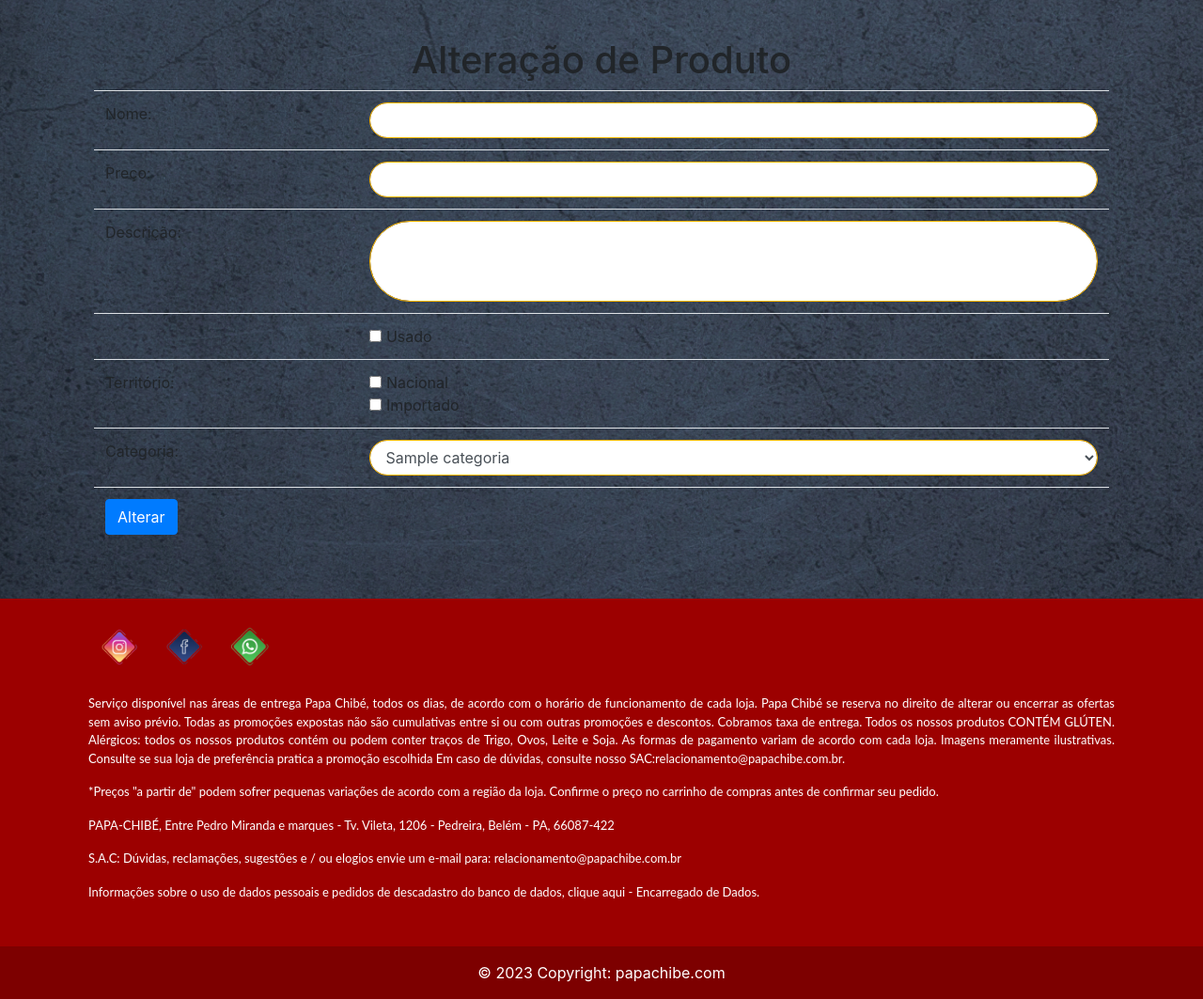
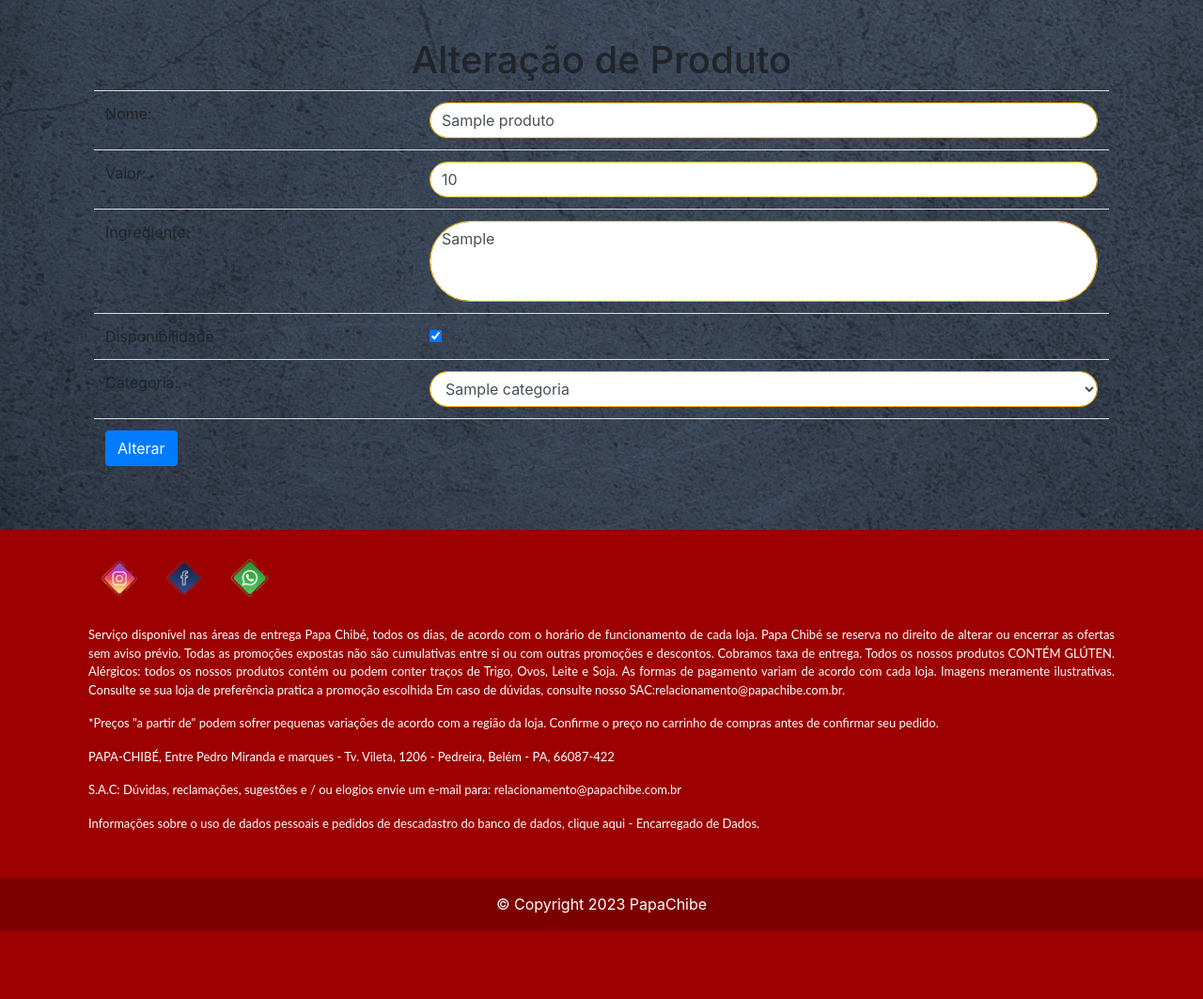
Before and after one commit to 4lexandre4raujo/Papa-Chibe-Sistema-Web, a PHP site: page /produtoAlteraFormulario.php?cdproduto=1 in a window 1280 px wide. Shown: the part 122-1185 px from the top of the page at 94% size. After the commit the page ends 1112 px from the top, so only its background shows below. Run offline with PHP 8.4, Linux system fonts and the light colour scheme; tables that the repository leaves empty hold one stand-in row (values such as "Sample post"); data that the repository does not hold is empty.

Commit message:
Cadastrando e removendo produto da lista, alteração de alguns arquivos.

```diff
--- a/adicionaProduto.php
+++ b/adicionaProduto.php
@@ -12,12 +12,12 @@ $ingrediente = $_POST["ingrediente"];
 $categoriaid = $_POST["categoriaid"];
 
 if(array_key_exists('disponibilidade', $_POST)) {
-	$usado = "true";
+	$disponibilidade = "true";
 } else {
-	$usado = "false";
+	$disponibilidade = "false";
 }
 
-if(insereProduto($conexao, $nome, $ingrediente, $valor, $categoriaid, $disponibilidade)) {
+if(insereProduto($conexao, $nome, $valor, $ingrediente, $disponibilidade, $categoriaid)) {
 ?>
 
 	<p class="text-success">
--- a/bancoProduto.php
+++ b/bancoProduto.php
@@ -1,8 +1,8 @@
 <?php
 
 //Função para inserir produto
-function insereProduto($conexao, $nome, $ingrediente, $valor, $categoriaid, $disponibilidade) {
-	$query = "insert into tb_produto (nome, ingrediente, valor, categoriaid, disponibilidade) values ('{$nome}', '{$ingrediente}', {$valor}, {$categoriaid}, {$disponibilidade})";
+function insereProduto($conexao, $nome, $valor, $ingrediente, $disponibilidade, $categoriaid) {
+	$query = "insert into tb_produto (nome, valor, ingrediente, disponibilidade, categoriaid) values ('{$nome}', {$valor}, '{$ingrediente}', {$disponibilidade}, {$categoriaid})";
 
 	return mysqli_query($conexao, $query);
 }
@@ -11,7 +11,7 @@ function insereProduto($conexao, $nome, $ingrediente, $valor, $categoriaid, $dis
 //Função para listar produtos
 function listaProdutos($conexao) {
 	$produtos = array();
-	$query = "select p.*, c.nome as nome_categoria from tb_produto as p join tb_categoria as c on c.cdcategoria = p.cdproduto order by c.nome;";
+	$query = "select cdproduto, nome, valor from tb_produto;";
 	$result = mysqli_query($conexao, $query);
 
 	while($produto = mysqli_fetch_assoc($result)) {
@@ -23,14 +23,14 @@ function listaProdutos($conexao) {
 
 
 //Função para excluir o produto
-function removeProduto($conexao, $id) {
-	$query = "delete from tb_produto where id={$id}";
+function removeProduto($conexao, $cdproduto) {
+	$query = "delete from tb_produto where cdproduto={$cdproduto}";
 	return mysqli_query($conexao, $query);
 }
 
 //Função para buscar um produto
-function buscaProduto($conexao, $id) {
-	$query = "select * from tb_produto where id={$id}";
+function buscaProduto($conexao, $cdproduto) {
+	$query = "select * from tb_produto where cdproduto={$cdproduto}";
 	$resultado = mysqli_query($conexao, $query);
 	$produto = mysqli_fetch_assoc($resultado);
 
@@ -38,9 +38,9 @@ function buscaProduto($conexao, $id) {
 }
 
 //Função para alterar o produto
-function alteraProduto($conexao, $id, $nome, $ingrediente, $valor, $categoriaid, $disponibilidade) {
-	$query = "update tb_produto set nome='{$nome}', valor={$valor}, ingrediente='{$ingrediente}',
-	categoriaid={$categoriaid}, disponibilidade={$disponibilidade} where id={$id}";
+function alteraProduto($conexao, $cdproduto, $nome, $valor, $ingrediente, $disponibilidade, $categoriaid,) {
+	$query = "update tb_produto set nome='{$nome}', valor={$valor}, ingrediente='{$ingrediente}',  disponibilidade={$disponibilidade},
+	categoriaid={$categoriaid} where cdproduto={$cdproduto}";
 
 
 	return mysqli_query($conexao, $query);
--- a/produtoAlteraFormulario.php
+++ b/produtoAlteraFormulario.php
@@ -4,54 +4,45 @@ include("bancoCategoria.php");
 include("bancoProduto.php");
 
 $categorias = listaCategorias($conexao);
-$id = $_GET['id'];
-$produto = buscaProduto($conexao, $id);
+$cdproduto = $_GET['cdproduto'];
+$produto = buscaProduto($conexao, $cdproduto);
 //Short if (Operador ternário)
-$usado = $produto['usado'] ? "checked='checked'" : "";
-$territorio = $produto['territorio'] ? "checked='checked'" : "";
+$disponibilidade = $produto['disponibilidade'] ? "checked='checked'" : "";
 
 ?>
 
 <h1>Alteração de Produto</h1>
-			<form action="alteraProduto.php" method="post">
-				<input type="hidden" name="id" value="<?=$produto['id']?>">
+<form action="produtoAlteraFormulario.php" method="post">
+	<input type="hidden" name="cdproduto" value="<?=$produto['cdproduto']?>">
 	<table class="table">
 		<tr>
 			<td>Nome: </td>
 			<td><input class="form-control" type="text" name="nome" value="<?=$produto['nome']?>"></td>
 		</tr>
 		<tr>
-						<td>Preço: </td>
-						<td><input class="form-control" type="number" name="preco" step="0.01" value="<?=$produto['preco']?>"></td>
+			<td>Valor: </td>
+			<td><input class="form-control" type="number" name="valor" step="0.01" value="<?=$produto['valor']?>"></td>
 		</tr>
 		<tr>
-						<td>Descrição: </td>
-						<td><textarea class="form-control" name="descricao" rows="3" style="resize: none;" ><?=$produto['descricao']?></textarea></td>
+			<td>Ingrediente: </td>
+			<td><textarea class="form-control" name="ingrediente" rows="3" style="resize: none;" ><?=$produto['ingrediente']?></textarea></td>
 		</tr>
 		<tr>
-						<td></td>
+			<td>Disponibilidade</td>
 			<td>
-							<input type="checkbox" name="usado" <?=$usado?> value="true"> Usado
-						</td>
-					</tr>
-					<tr>
-						<td>Território:</td>
-						<td colspan="2">
-							<input type="checkbox" name="nacional" <?=$territorio?>> Nacional
-							<br>
-							<input type="checkbox" name="importado" <?=$territorio?>> Importado
+				<input type="checkbox" name="disponibilidade" <?=$disponibilidade?> value="true">
 			</td>
 		</tr>
 		<tr>
 			<td>Categoria: </td>
 			<td>
-							<select name="categoria_id" class="form-control">
+				<select name="categoriaid" class="form-control">
 					<?php foreach ($categorias as $categoria) {
-									$ehACategoriaSelecionada = $produto['categoria_id'] == $categoria['id'];
+						$ehACategoriaSelecionada = $produto['categoriaid'] == $categoria['cdcategoria'];
 						$selecao = $ehACategoriaSelecionada ? "selected='selected'" : "";
 					?>
-									<option value="<?=$categoria['id']?>"<?=$selecao?>><?=$categoria['nome']?></option>
-									<!-- <input type="radio" name="Categoria_id" value="<?=$categoria['id']?>"> <?=$categoria['nome']?><br> -->
+						<option value="<?=$categoria['cdcategoria']?>"<?=$selecao?>><?=$categoria['nome']?></option>
+						<!-- <input type="radio" name="Categoria_id" value="<?=$categoria['cdcategoria']?>"> <?=$categoria['nome']?><br> -->
 					<?php
 					}
 					?>
--- a/rodape.php
+++ b/rodape.php
@@ -12,19 +12,19 @@
     <!-- Section: Social media -->
     <section class="mb-4">
         <!-- Instagram -->
-        <a class="btn" href="https://www.instagram.com/papachibe__/" role="button"
+        <a class="btn" href="https://www.instagram.com/papachibe__/" role="button" target="_blank"
           ><img src="img/iconInstagram.png" width="40" class="d-inline-block align-top" alt="">
           <i class="fab fa-instagram"></i
         ></a>
 
         <!-- Facebook -->
-        <a class="btn" href="https://www.facebook.com/papachibepizzaburguerdelivry/?locale=pt_BR" role="button"
+        <a class="btn" href="https://www.facebook.com/papachibepizzaburguerdelivry/?locale=pt_BR" role="button" target="_blank"
             ><img src="img/iconFacebook.png" width="40" class="d-inline-block align-top" alt="">
             <i class="fab fa-facebook-f"></i
         ></a>
 
         <!-- WhatsApp -->
-        <a class="btn" href="https://api.whatsapp.com/send?phone=5591984296466" role="button"
+        <a class="btn" href="https://api.whatsapp.com/send?phone=5591984296466" role="button" target="_blank"
             ><img src="img/iconWhatsApp.png" width="40" class="d-inline-block align-top" alt="">
             <i class="fab fa-whatsapp"></i
         ></a>
@@ -56,8 +56,8 @@
 
   <!-- Copyright -->
   <div class="text-center p-3" style="background-color: rgba(0, 0, 0, 0.2);">
-    © 2023 Copyright:
-    <a class="text-white" href="https://mdbootstrap.com/">papachibe.com</a>
+    © Copyright 2023
+    <a class="text-white" href="https://mdbootstrap.com/">PapaChibe</a>
   </div>
   <!-- Copyright -->
 </footer>
```
Also changed, not shown: alteraProduto.php (+8 -17 lines), index.php (+14 -8 lines), logicaRemoveProduto.php (added, +14 -0 lines), produtoFormulario.php (+2 -9 lines), produtoLista.php (deleted, +0 -58 lines). Lines whose indentation alone changed are shown as unchanged.
